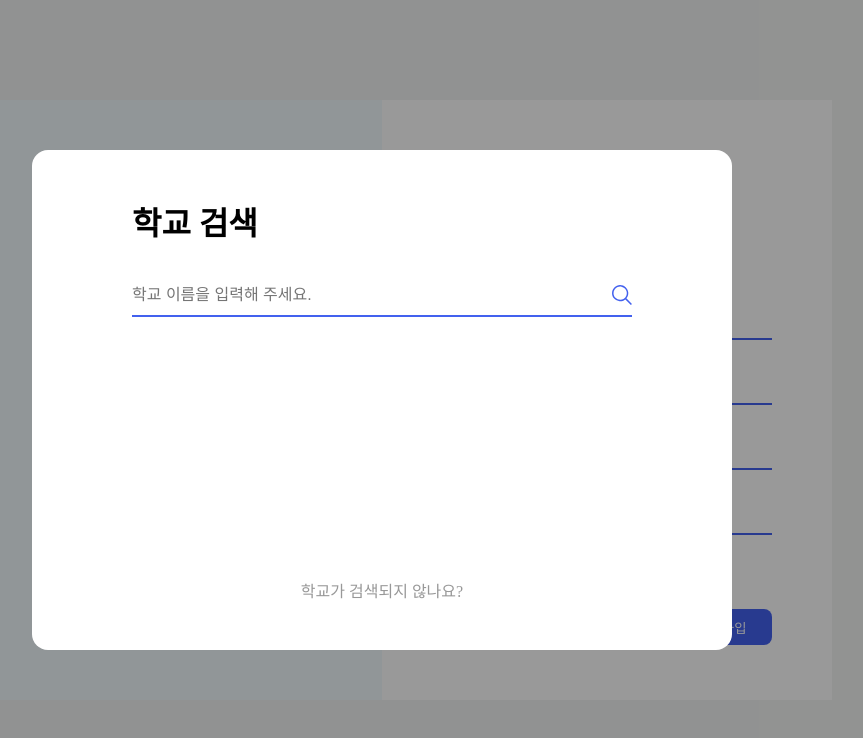
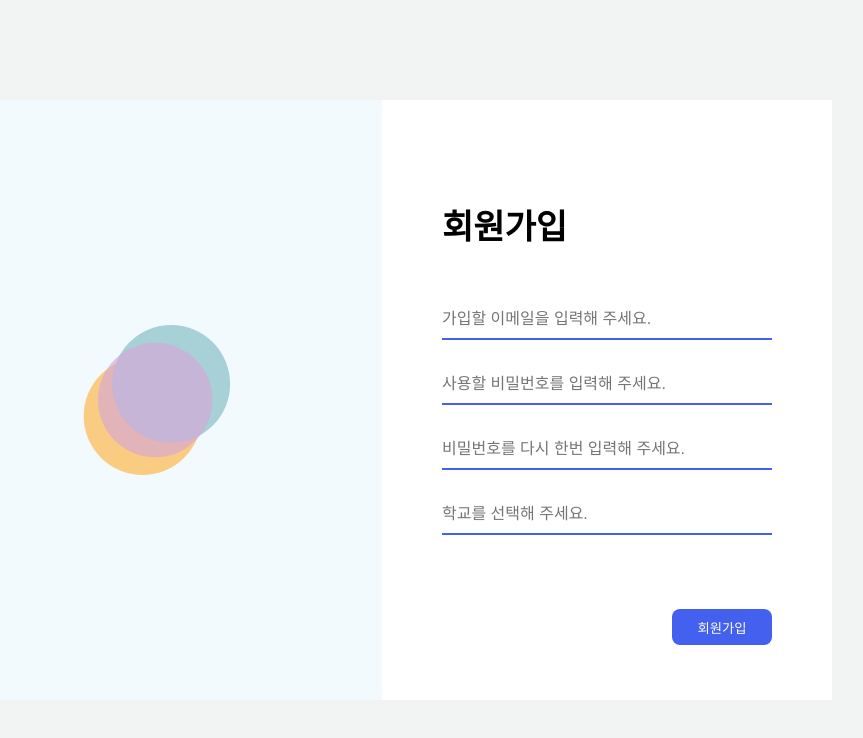
Before and after one commit to Bamdoliro/stupetition, a React (Create React App) app: page /signup in a window 1280 px wide. Shown: the top 738 px of the page, without its empty margins (258-1121 px from the left). Built offline with nearby package versions, Linux system fonts and the light colour scheme.

Commit message:
ADD :: Modal 팝업 띄우고 닫기 기능 추가 - 모달 스타일 추가

```diff
--- a/package.json
+++ b/package.json
@@ -8,6 +8,7 @@
     "@testing-library/user-event": "^13.5.0",
     "react": "^18.2.0",
     "react-dom": "^18.2.0",
+    "react-modal": "^3.15.1",
     "react-router": "^6.4.2",
     "react-router-dom": "^6.4.2",
     "react-scripts": "5.0.1",
--- a/src/components/SchoolSearchModal/SchoolSearchModal.css
+++ b/src/components/SchoolSearchModal/SchoolSearchModal.css
@@ -1,13 +1,12 @@
 .school-search-modal {
-    position: fixed;
-    top: 0;
-    left: 0;
-    width: 100%;
-    height: 100%;
-    background-color: rgba(0, 0, 0, 0.4);
-    display: flex;
-    justify-content: center;
-    align-items: center;
+    position: absolute;
+    top: 50%;
+    left: 50%;
+    transform: translate(-50%, -50%);
+    opacity: 1;
+    overflow: auto;
+    border-radius: 16px;
+    background-color: #fff;
 }
 
 .school-main-modal {
--- a/src/components/SchoolSearchModal/SchoolSearchModal.js
+++ b/src/components/SchoolSearchModal/SchoolSearchModal.js
@@ -2,10 +2,19 @@ import "./SchoolSearchModal.css"
 import styled from 'styled-components';
 import SearchLogo from "../../assets/search_blue.svg"
 import { Link } from "react-router-dom";
+import Modal from "react-modal";
+import React from "react";
 
-export default function SchoolSearchModal() {
+export default function SchoolSearchModal({ isOpen, closeModal }) {
     return (
-        <div className="school-search-modal">
+        <React.Fragment>
+            <Modal
+                isOpen={isOpen}
+                onRequestClose={closeModal}
+                ceter
+                className="school-search-modal"
+                style={{ overlay: { background: "rgba(0, 0, 0, 0.4)", border: "none" } }}
+            >
                 <div className="school-main-modal">
                     <div className="modal-inner-frame">
                         <div className="modal-title">
@@ -21,7 +30,8 @@ export default function SchoolSearchModal() {
                     </div>
                     <Link className="school-registration-btn">학교가 검색되지 않나요?</Link>
                 </div>
-        </div>
+            </Modal>
+        </React.Fragment>
     )
 }
 
--- a/src/pages/SignUp/SignUp.js
+++ b/src/pages/SignUp/SignUp.js
@@ -2,14 +2,19 @@ import styled from 'styled-components';
 import Logo from "../../assets/logo.svg"
 import "./SignUp.css"
 import SchoolSearchModal from "../../components/SchoolSearchModal/SchoolSearchModal"
+import { useState } from 'react';
 
 export default function SignIn() {
+    const [searchModalOpen, setSearchModalOpen] = useState(false);
+
     const SignUpBtnClick = () => {
         console.log("버튼 클릭");
     }
 
     const SearchSchoolClick = () => {
         console.log("학교 검색 버튼 클릭");
+        setSearchModalOpen(true);
+        console.log(searchModalOpen)
     }
 
     return (
@@ -37,7 +42,10 @@ export default function SignIn() {
                     </div>
                 </div>
             </BackGround>
-            <SchoolSearchModal />
+            <SchoolSearchModal
+                isOpen={searchModalOpen}
+                closeModal = {() => setSearchModalOpen(false) }
+            />
         </>
     )
 }
```
Also changed, not shown: 1 other file (tests, documents, lock files or other folders). Lines whose indentation alone changed are shown as unchanged.
